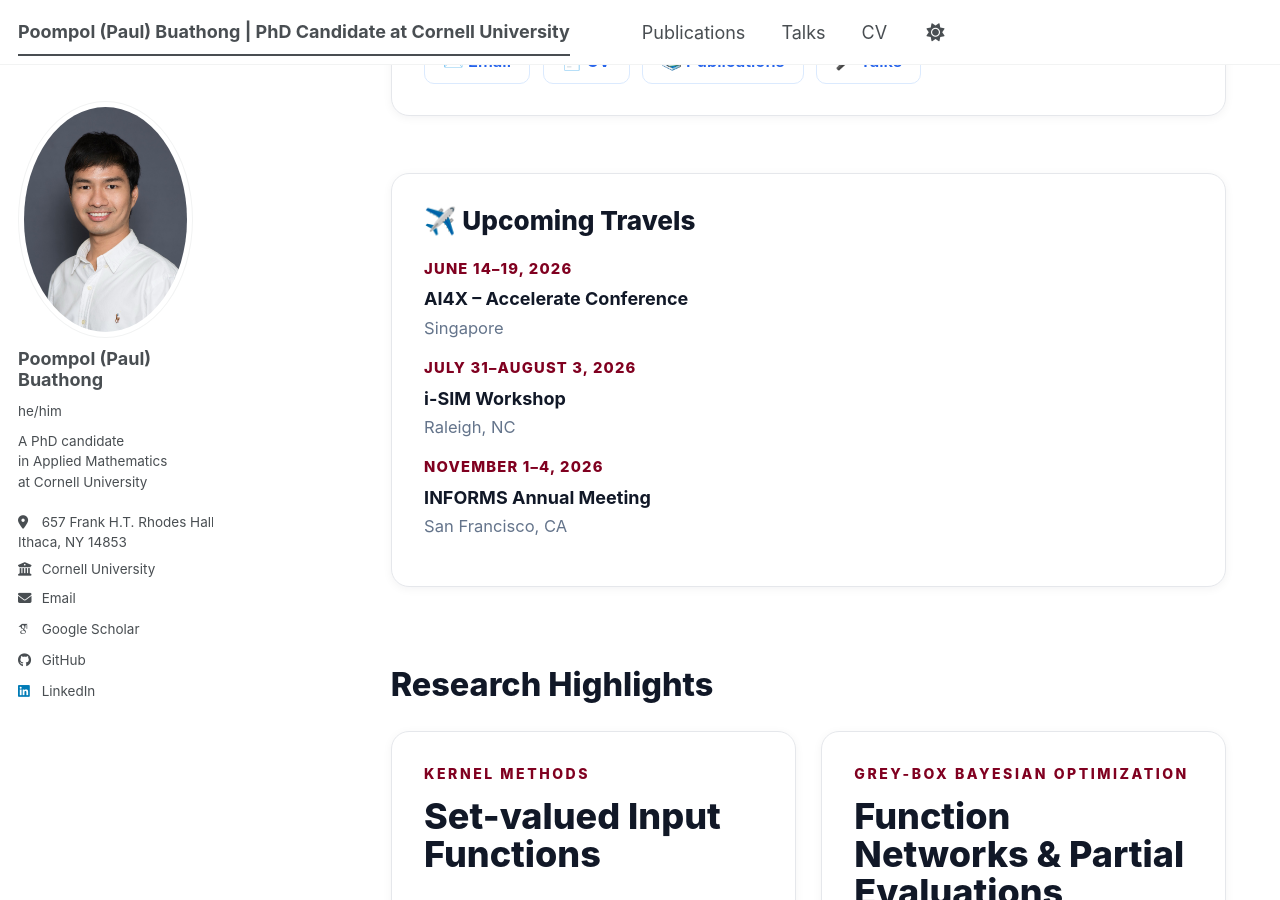
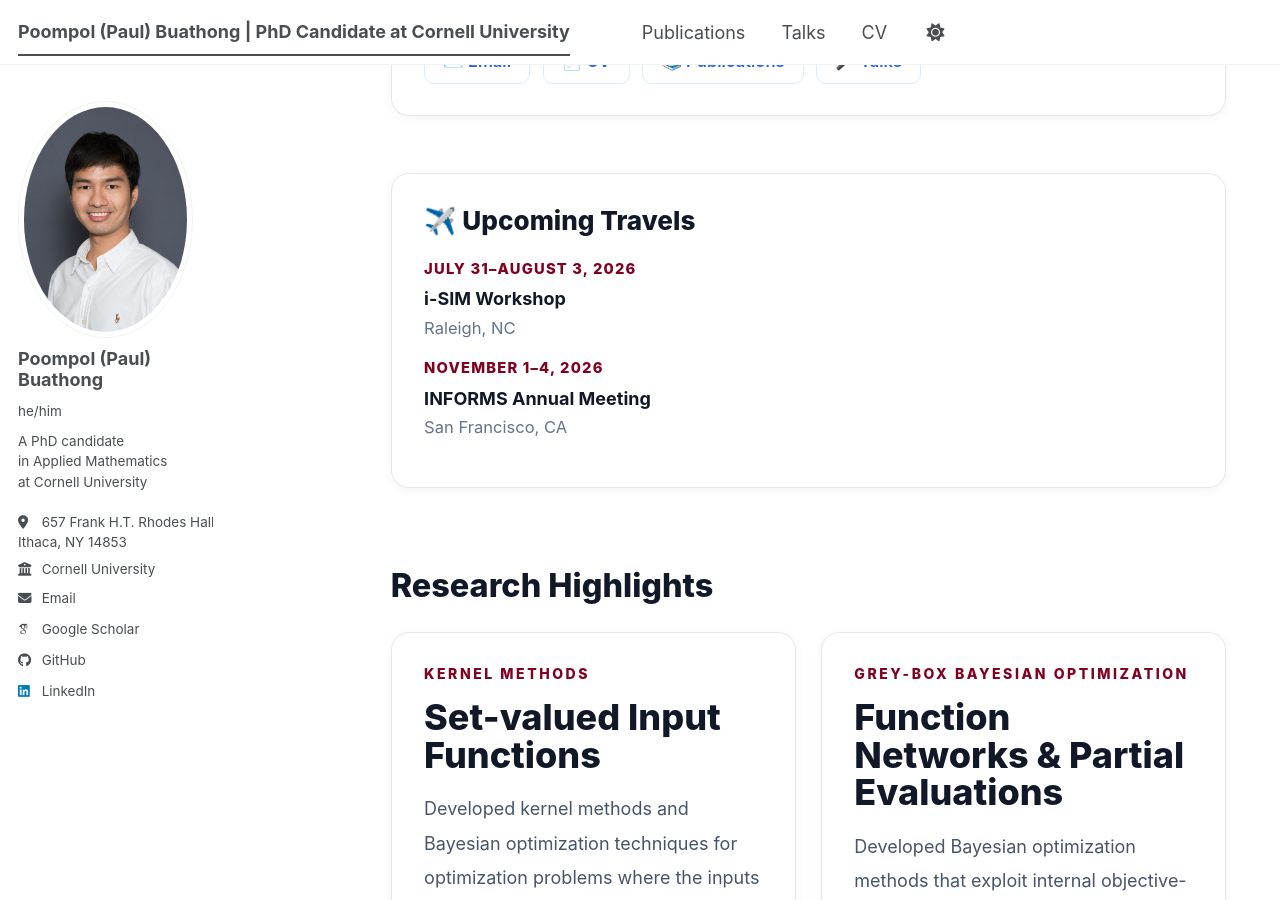
Before and after one commit to poompol/poompol.github.io, a Jekyll site: the page built from _pages/about.md, in a window 1280 px wide and 900 px high, scrolled down 771 px. Built offline with Jekyll 4.4.1, drawn with Linux system fonts in a browser that asks for light colours; some web fonts are replaced; a script bundle is joined from its source files by our own code; library files that are not in the unit come from our copies.

Commit message:
Update about.md

```diff
--- a/_pages/about.md
+++ b/_pages/about.md
@@ -310,12 +310,6 @@ My research focuses on Bayesian optimization, machine learning, and their applic
 ✈️ Upcoming Travels
 </div>
 
-<div class="travel-date">June 14–19, 2026</div>
-<div class="travel-title">
-  <a href="https://ai4x.cc/">AI4X – Accelerate Conference</a>
-</div>
-<div class="travel-location">Singapore</div>
-
 <div class="travel-date">July 31–August 3, 2026</div>
 <div class="travel-title">
   <a href="https://isim2026.ise.ncsu.edu/">i-SIM Workshop</a>
```
